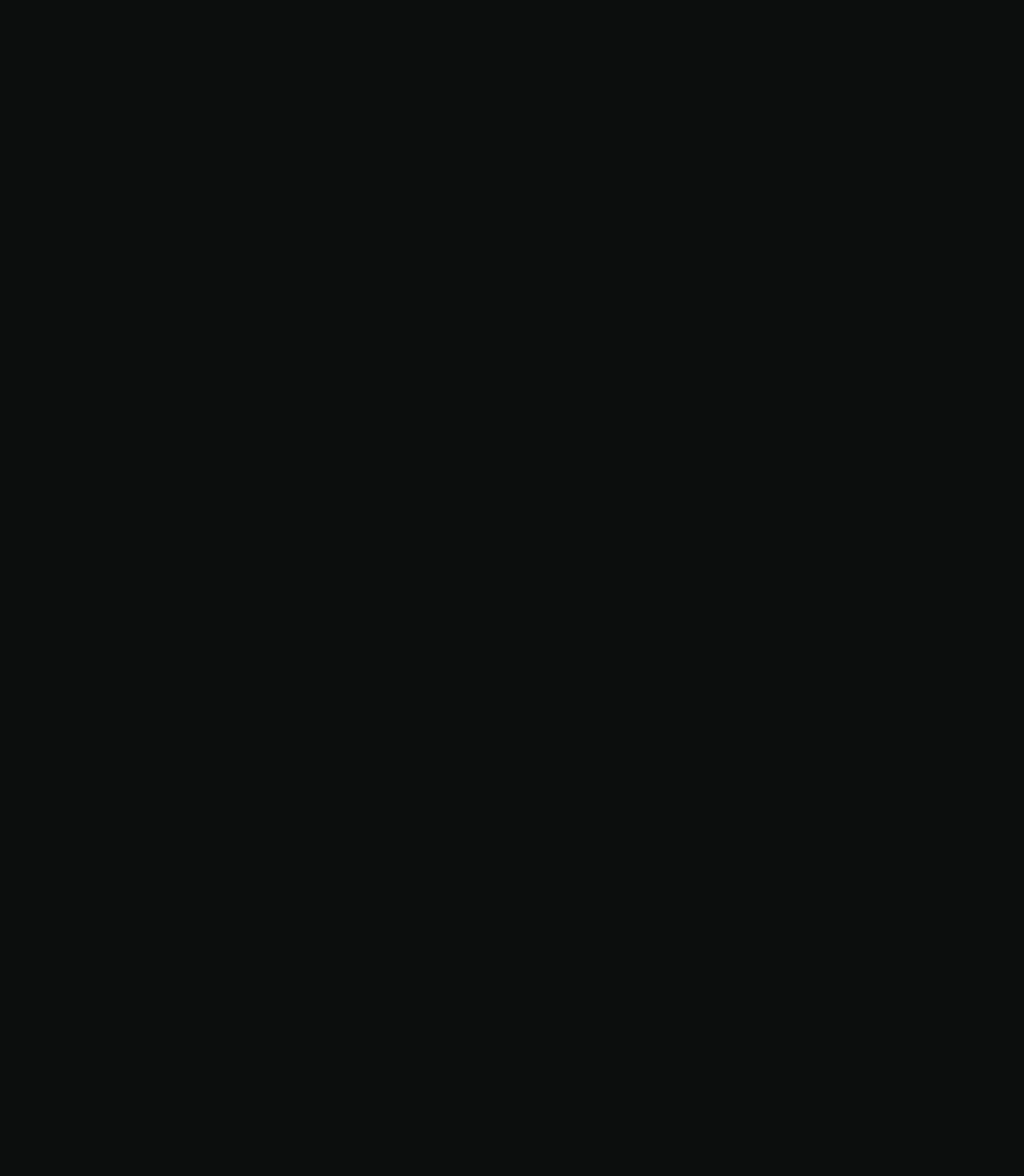
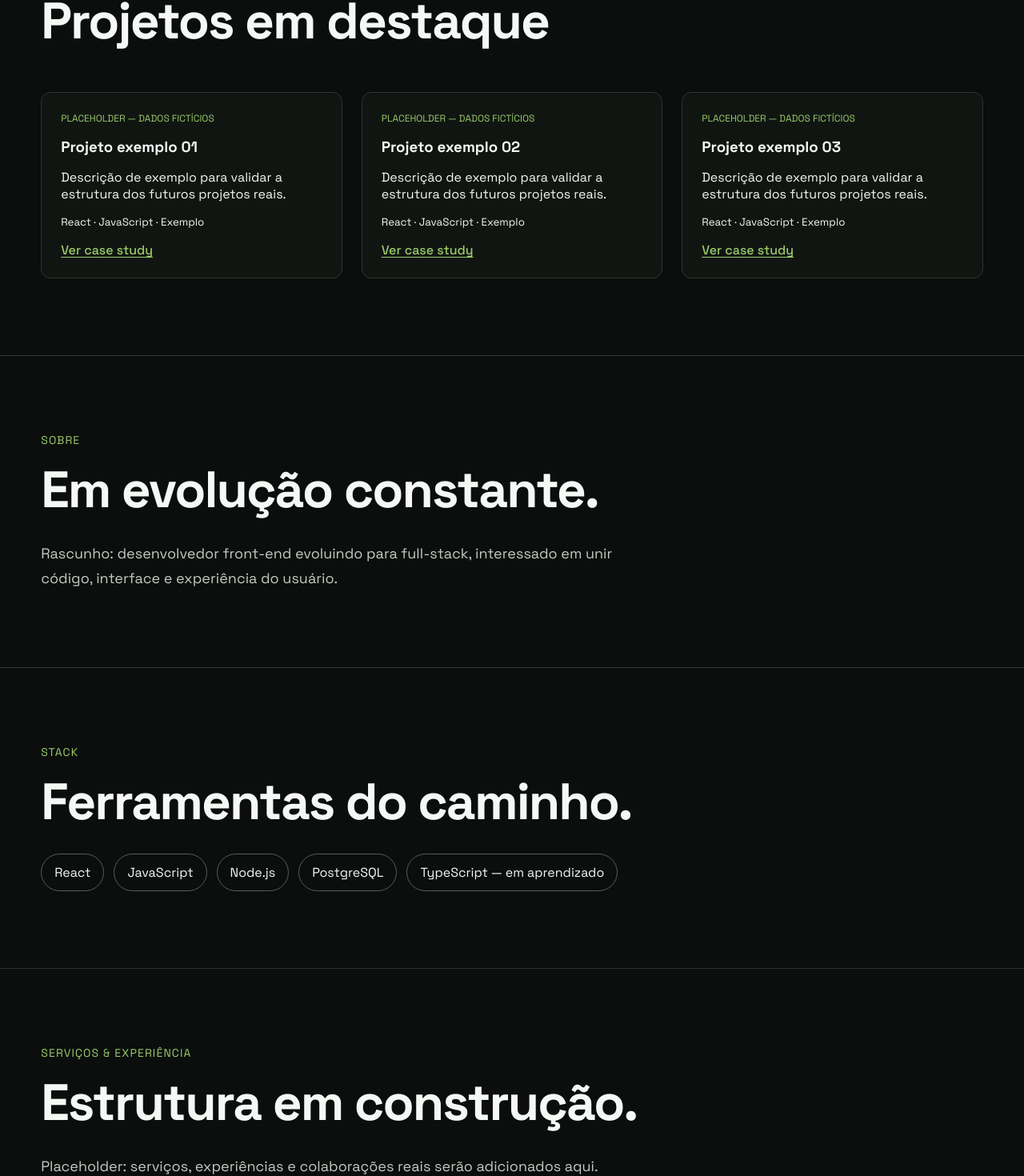
Before and after one commit to lucaszzx-dev/lucas-franca, a Next.js app: page / in a window 1280 px wide. Shown: the part 900-2370 px from the top of the page at 80% size. Before the commit the page ends 800 px from the top, so only its background shows below. Built offline with nearby package versions, Linux system fonts and the light colour scheme.

Commit message:
feat: build portfolio content sections

```diff
--- a/src/app/page.tsx
+++ b/src/app/page.tsx
@@ -1,5 +1,6 @@
 import { Header } from "@/components/Header/Header";
 import { Hero } from "@/sections/Hero";
+import { PortfolioSections } from "@/sections/PortfolioSections";
 
 export default function Home() {
   return (
@@ -7,6 +8,7 @@
       <Header />
       <main id="inicio">
         <Hero />
+        <PortfolioSections />
       </main>
     </>
   );
--- /dev/null
+++ b/src/sections/PortfolioSections.tsx
@@ -0,0 +1,80 @@
+import Link from "next/link";
+import styles from "./sections.module.css";
+
+const works = ["Projeto exemplo 01", "Projeto exemplo 02", "Projeto exemplo 03"];
+
+export function PortfolioSections() {
+  return (
+    <>
+      <section id="trabalhos" className={styles.section}>
+        <div className="container">
+          <p className={styles.eyebrow}>Selected works</p>
+          <h2>Projetos em destaque</h2>
+          <div className={styles.cards}>
+            {works.map((title) => (
+              <article key={title} className={styles.card}>
+                <p className={styles.notice}>Placeholder — dados fictícios</p>
+                <h3>{title}</h3>
+                <p>
+                  Descrição de exemplo para validar a estrutura dos futuros projetos
+                  reais.
+                </p>
+                <small>React · JavaScript · Exemplo</small>
+                <Link className="text-link" href="/projetos/projeto-exemplo">
+                  Ver case study
+                </Link>
+              </article>
+            ))}
+          </div>
+        </div>
+      </section>
+      <section id="sobre" className={styles.section}>
+        <div className="container">
+          <p className={styles.eyebrow}>Sobre</p>
+          <h2>Em evolução constante.</h2>
+          <p className={styles.copy}>
+            Rascunho: desenvolvedor front-end evoluindo para full-stack, interessado em
+            unir código, interface e experiência do usuário.
+          </p>
+        </div>
+      </section>
+      <section id="stack" className={styles.section}>
+        <div className="container">
+          <p className={styles.eyebrow}>Stack</p>
+          <h2>Ferramentas do caminho.</h2>
+          <div className={styles.tags}>
+            <span>React</span>
+            <span>JavaScript</span>
+            <span>Node.js</span>
+            <span>PostgreSQL</span>
+            <span>TypeScript — em aprendizado</span>
+          </div>
+        </div>
+      </section>
+      <section id="experiencia" className={styles.section}>
+        <div className="container">
+          <p className={styles.eyebrow}>Serviços & experiência</p>
+          <h2>Estrutura em construção.</h2>
+          <p className={styles.copy}>
+            Placeholder: serviços, experiências e colaborações reais serão adicionados
+            aqui.
+          </p>
+        </div>
+      </section>
+      <section id="contato" className={styles.section}>
+        <div className="container">
+          <p className={styles.eyebrow}>Contato</p>
+          <h2>Vamos construir algo com intenção.</h2>
+          <p className={styles.copy}>
+            E-mail: contato@exemplo.com · GitHub e LinkedIn: links a definir.
+          </p>
+        </div>
+      </section>
+      <footer className={styles.footer}>
+        <div className="container">
+          © {new Date().getFullYear()} Lucas França — conteúdo em construção.
+        </div>
+      </footer>
+    </>
+  );
+}
--- a/src/sections/sections.module.css
+++ b/src/sections/sections.module.css
@@ -1,5 +1,62 @@
 .hero {
   padding: var(--space-3xl) 0 var(--space-2xl);
+}
+
+.section {
+  padding: var(--space-3xl) 0;
+  border-top: 1px solid var(--color-border-subtle);
+}
+.section h2 {
+  margin-top: var(--space-xs);
+  font-size: var(--text-4xl);
+  letter-spacing: var(--tracking-tight);
+}
+.cards {
+  display: grid;
+  grid-template-columns: repeat(3, 1fr);
+  gap: var(--space-md);
+  margin-top: var(--space-xl);
+}
+.card {
+  display: grid;
+  gap: var(--space-sm);
+  padding: var(--space-md);
+  border: 1px solid var(--color-border-subtle);
+  border-radius: var(--radius-md);
+  background: var(--color-surface-subtle);
+}
+.notice {
+  color: var(--color-accent);
+  font-size: var(--text-xs);
+  text-transform: uppercase;
+}
+.copy {
+  max-width: var(--content-narrow-width);
+  margin-top: var(--space-md);
+  font-size: var(--text-lg);
+  line-height: var(--leading-relaxed);
+  color: var(--color-text-secondary);
+}
+.tags {
+  display: flex;
+  flex-wrap: wrap;
+  gap: var(--space-xs);
+  margin-top: var(--space-md);
+}
+.tags span {
+  padding: var(--space-xs) var(--space-sm);
+  border: 1px solid var(--color-border-strong);
+  border-radius: var(--radius-pill);
+}
+.footer {
+  padding: var(--space-lg) 0;
+  color: var(--color-text-muted);
+  border-top: 1px solid var(--color-border-subtle);
+}
+@media (max-width: 47.99rem) {
+  .cards {
+    grid-template-columns: 1fr;
+  }
 }
 .eyebrow {
   color: var(--color-accent);
```
Also changed, not shown: src/app/projetos/[slug]/page.tsx (added, +25 -0 lines).
